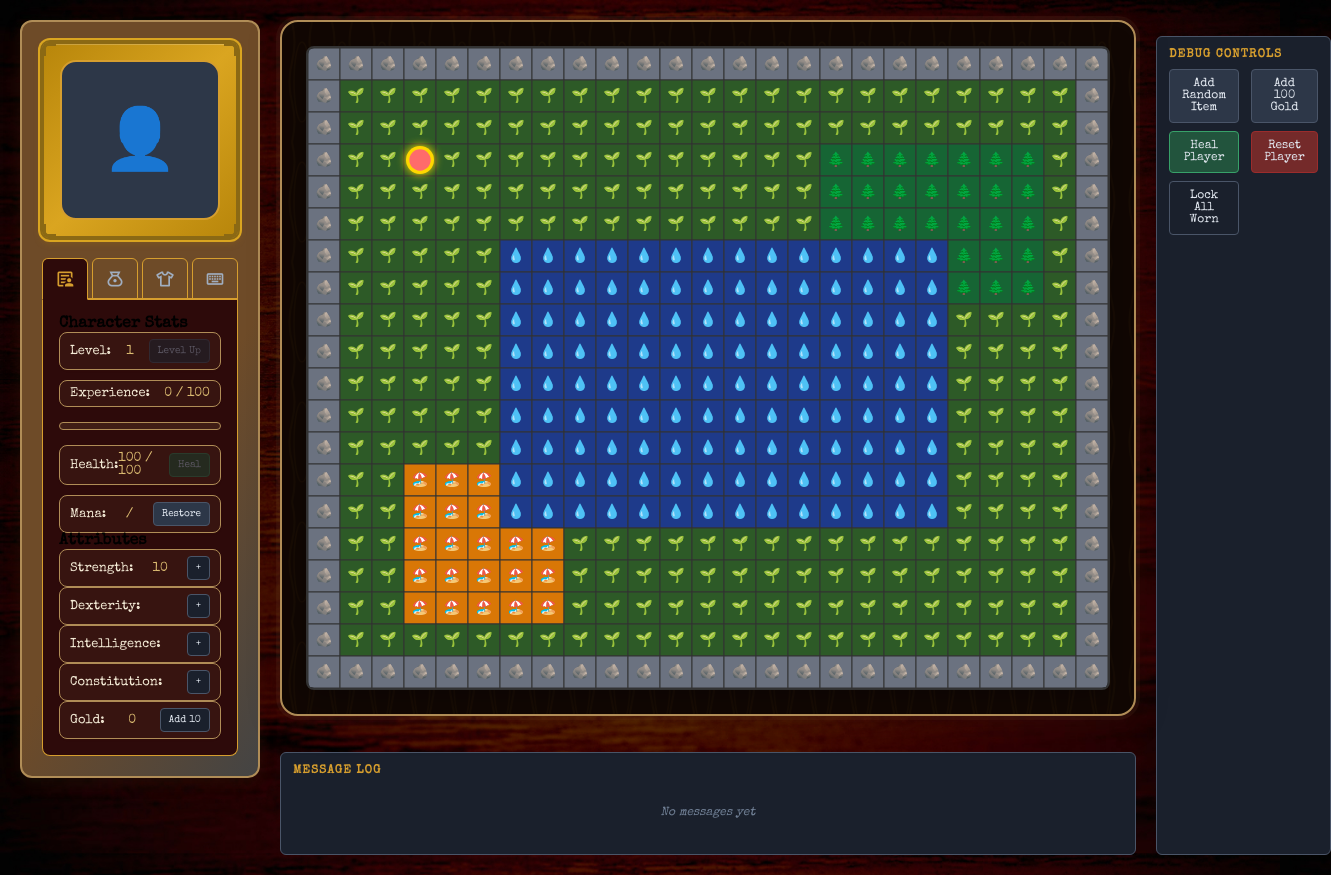
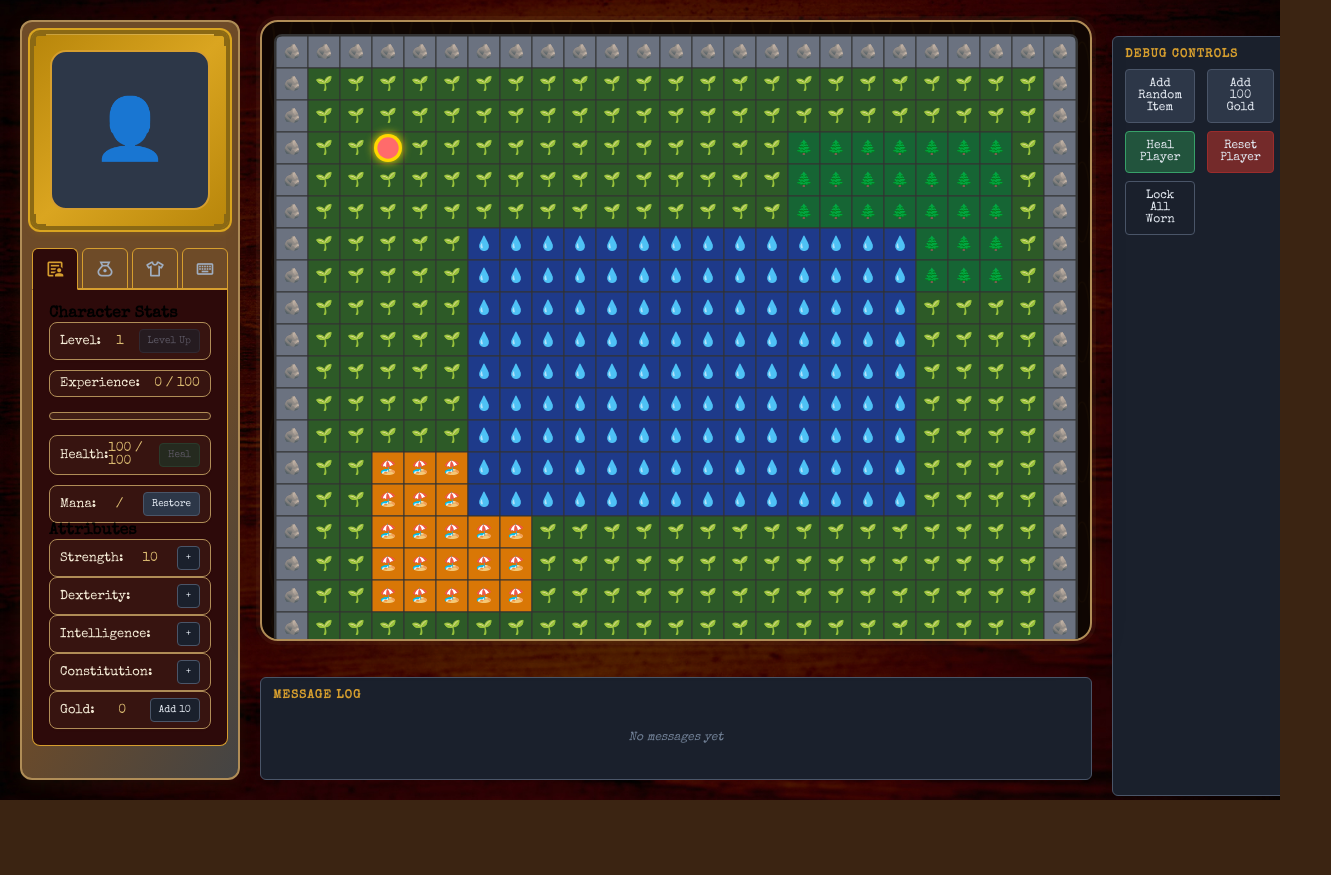
Before and after one commit to charlotte-xie/splarg, a Next.js app: page / in a window 1280 px wide. Shown: the whole page, 1331 px wide, since content can reach past the window. After the commit the page ends 800 px from the top, so only its background shows below. Built offline with nearby package versions, Linux system fonts and the light colour scheme; a web font is replaced by a local one.

Commit message:
More layout edits

```diff
--- a/classes/Game.ts
+++ b/classes/Game.ts
@@ -173,10 +173,12 @@ export default class Game {
     const newX = this.player.position.x + dx;
     const newY = this.player.position.y + dy;
     if (newX < 0 || newX >= currentArea.type.width || newY < 0 || newY >= currentArea.type.height) {
+      // TODO: move to new area
       return false;
     }
     const targetTile = currentArea.getTile(newX, newY);
     if (!targetTile || !targetTile.isWalkable()) {
+      this.addMessage("Blocked by " +(targetTile?targetTile.getDescription():"the void"))
       return false;
     }
     this.player.position.x = newX;
--- a/components/DebugPanel.tsx
+++ b/components/DebugPanel.tsx
@@ -55,7 +55,7 @@ export default function DebugPanel({ game, onGameUpdate }: DebugPanelProps) {
   };
 
   return (
-    <div className="control-panel">
+    <div className="control-panel" style={{height:"100%"}}>
       <h5>
         Debug Controls
       </h5>
--- a/styles/globals.css
+++ b/styles/globals.css
@@ -30,16 +30,19 @@ body {
   background-position: center;
   background-repeat: no-repeat;
   background-attachment: fixed;
-  min-height: 100vh;
-  overflow-x: hidden;
+  height: 100vh;
+  overflow: hidden;
+  margin: 0;
+  padding: 0;
 }
 
 .game-screen {
   display: flex;
   flex-direction: column;
-  min-height: 100vh;
+  height: 100vh;
   padding: 20px;
-  gap: 20px;
+  gap: 10px;
+  overflow: hidden;
 }
 
 .game-header {
@@ -89,7 +92,7 @@ body {
   height: 100%;
   background: linear-gradient(120deg, var(--leather) 60%, var(--iron) 100%);
   border-radius: 12px;
-  padding: 20px;
+  padding: 10px;
   box-shadow: 0 4px 16px 0 rgba(68, 44, 15, 0.25);
   border: 2px solid var(--brass);
   display: flex;
@@ -357,7 +360,7 @@ body {
   border: 2.5px solid var(--brass, #b08d57);
   border-radius: 18px;
   box-shadow: 0 6px 32px 0 rgba(44, 28, 8, 0.25), 0 0 0 4px rgba(176, 141, 87, 0.08);
-  padding: 24px;
+  padding: 12px;
   width: 100%;
   height: 100%;
   max-width: 100%;
```
